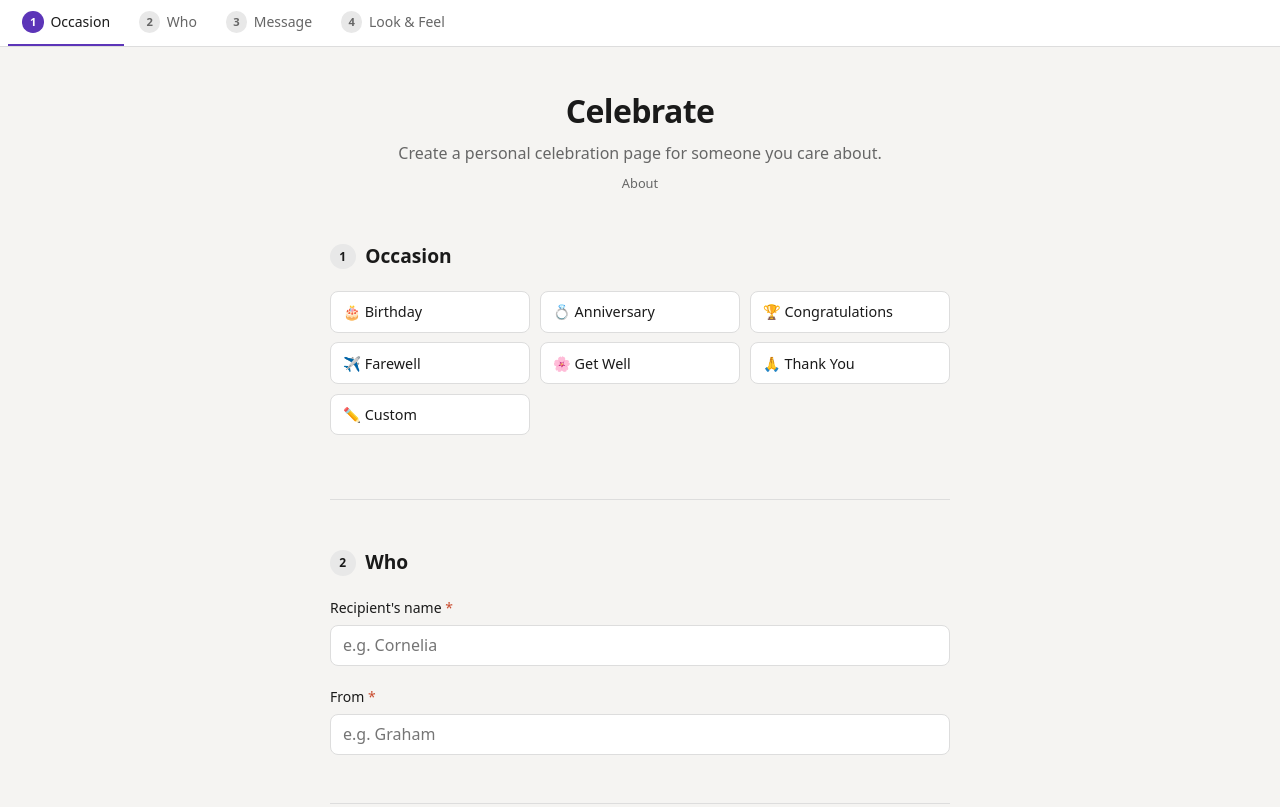
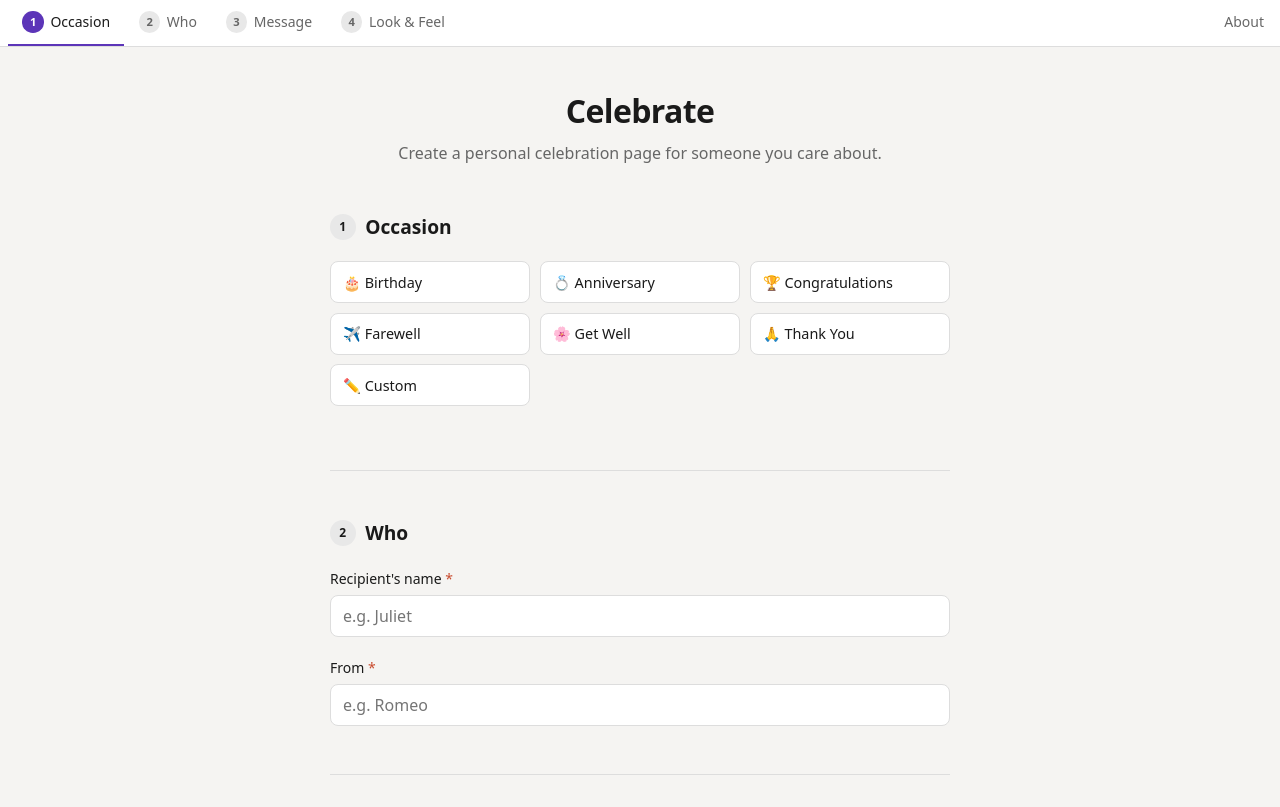
Before and after one commit to gcameron00/Celebrate, a website: page index.html in a window 1280 px wide. Shown: the top 807 px of the page. Drawn offline with Linux system fonts and the light colour scheme.

Commit message:
About link and ghost names updated

```diff
--- a/assets/css/styles.css
+++ b/assets/css/styles.css
@@ -36,6 +36,8 @@ a:hover { text-decoration: underline; }
   z-index: 100;
   background: var(--surface);
   border-bottom: 1px solid var(--border);
+  display: flex;
+  align-items: stretch;
 }
 
 .steps-nav ol {
@@ -47,7 +49,24 @@ a:hover { text-decoration: underline; }
   padding: 0 0.5rem;
   overflow-x: auto;
   scrollbar-width: none;
+  flex: 1;
+  min-width: 0;
 }
+
+.steps-about-link {
+  display: flex;
+  align-items: center;
+  padding: 0 1rem;
+  font-size: 0.875rem;
+  color: var(--muted);
+  white-space: nowrap;
+  flex-shrink: 0;
+  text-decoration: none;
+  border-bottom: 2px solid transparent;
+  transition: color 0.15s;
+}
+
+.steps-about-link:hover { color: var(--accent); text-decoration: none; }
 
 .steps-nav ol::-webkit-scrollbar { display: none; }
 
@@ -414,15 +433,6 @@ a:hover { text-decoration: underline; }
 .link-row button:hover   { background: var(--accent-dk); }
 .link-row button.copied  { background: var(--success); }
 
-/* ─── Builder about link ──────────────────────────────────── */
-.about-link {
-  display: inline-block;
-  margin-top: 0.6rem;
-  font-size: 0.8rem;
-  color: var(--muted);
-}
-.about-link:hover { color: var(--accent); text-decoration: none; }
-
 /* ─── About page ──────────────────────────────────────────── */
 .about {
   max-width: 620px;
--- a/index.html
+++ b/index.html
@@ -25,6 +25,7 @@
       <!-- Sticky step nav -->
       <nav class="steps-nav" aria-label="Sections">
         <ol>
+
           <li><a class="step active" data-section="occasion" href="#occasion">
             <span class="step-num">1</span>
             <span class="step-label">Occasion</span>
@@ -46,13 +47,13 @@
             <span class="step-check" aria-hidden="true">✓</span>
           </a></li>
         </ol>
+        <a href="/about/" class="steps-about-link">About</a>
       </nav>
 
       <main>
         <header class="builder-header">
           <h1>Celebrate</h1>
           <p>Create a personal celebration page for someone you care about.</p>
-          <a href="/about/" class="about-link">About</a>
         </header>
 
         <form id="builder-form" novalidate>
@@ -80,11 +81,11 @@
             <h2><span class="section-num">2</span> Who</h2>
             <div class="field">
               <label for="recipient-name">Recipient's name <span class="req">*</span></label>
-              <input type="text" id="recipient-name" placeholder="e.g. Cornelia" maxlength="60" autocomplete="off" />
+              <input type="text" id="recipient-name" placeholder="e.g. Juliet" maxlength="60" autocomplete="off" />
             </div>
             <div class="field">
               <label for="sender">From <span class="req">*</span></label>
-              <input type="text" id="sender" placeholder="e.g. Graham" maxlength="60" autocomplete="off" />
+              <input type="text" id="sender" placeholder="e.g. Romeo" maxlength="60" autocomplete="off" />
             </div>
           </section>
 
```
